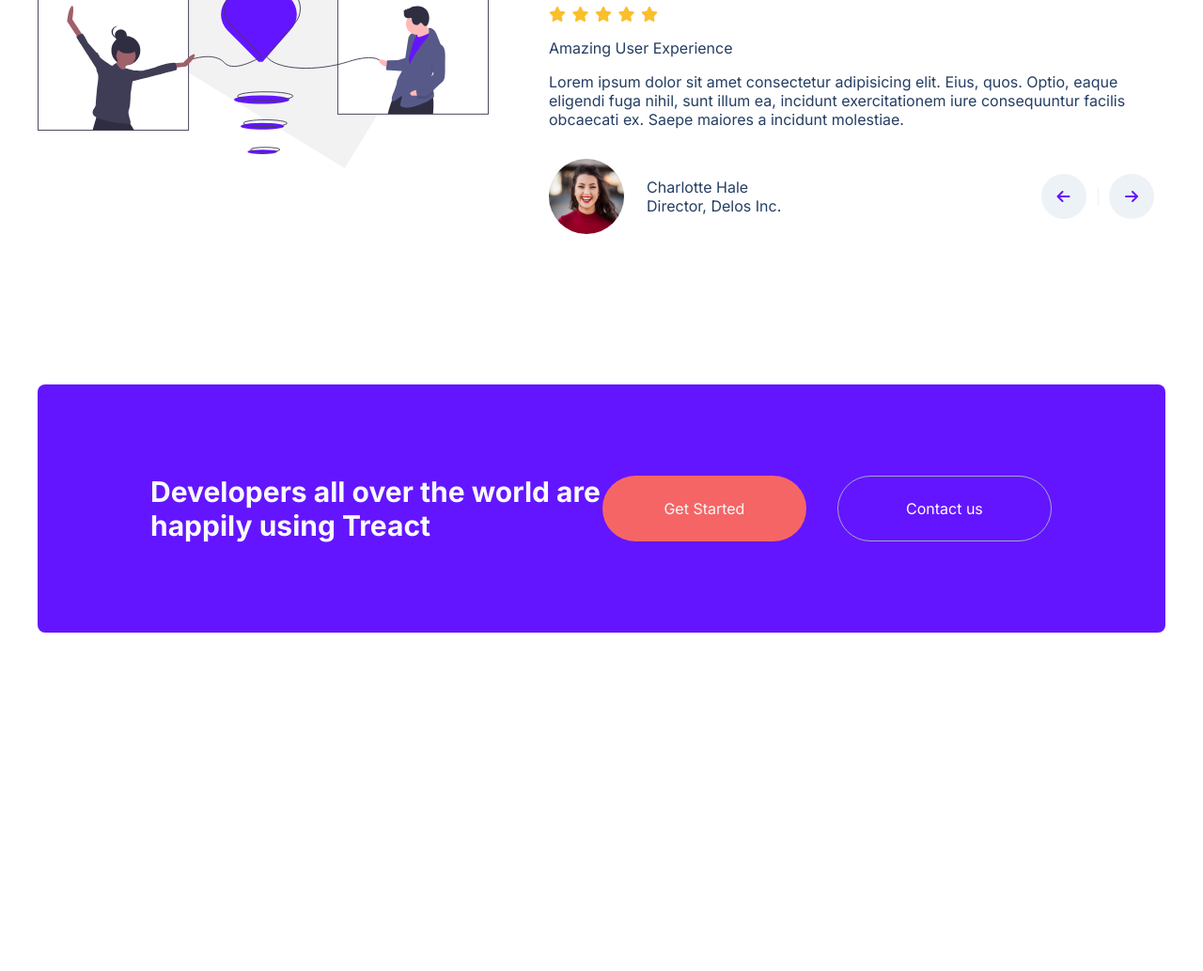
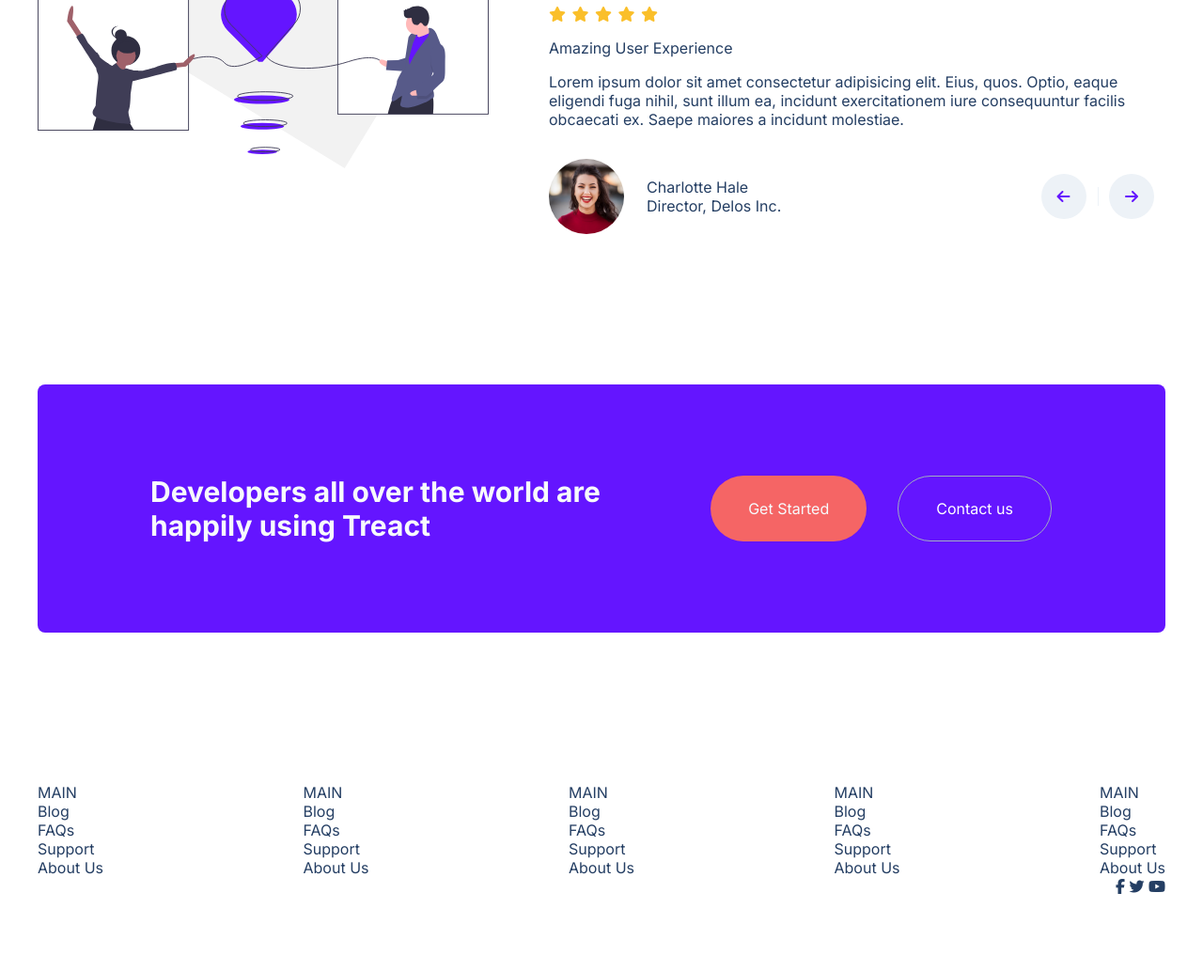
Before and after one commit to moralesboricua/FES-Final, a plain HTML site: page index.html in a window 1280 px wide. Shown: the part 4449-5482 px from the top of the page at 94% size. Before the commit the page ends 5202 px from the top, so only its background shows below. Drawn offline with Linux system fonts and the light colour scheme.

Commit message:
working on footer

```diff
--- a/index.html
+++ b/index.html
@@ -391,4 +391,81 @@
         </div>
     </section>
   </body>
+
+  <footer>
+    <div class="container">
+        <div class="row">
+            <div class="footer__container">
+                <div class="footer__row">
+                    <div class="footer__top">
+                        <div class="footer__links">
+                                <div class="footer__link--category">
+                                    MAIN
+                                </div>
+                                    <div class="footer__link--reference">
+                                        <div class="footer__link">Blog</div>
+                                        <div class="footer__link">FAQs</div>
+                                        <div class="footer__link">Support</div>
+                                        <div class="footer__link">About Us</div>
+                                    </div>
+                        </div>
+                        <div class="footer__links">
+                                <div class="footer__link--category">
+                                    MAIN
+                                </div>
+                                    <div class="footer__link--reference">
+                                        <div class="footer__link">Blog</div>
+                                        <div class="footer__link">FAQs</div>
+                                        <div class="footer__link">Support</div>
+                                        <div class="footer__link">About Us</div>
+                                    </div>
+                        </div>
+                        <div class="footer__links">
+                                <div class="footer__link--category">
+                                    MAIN
+                                </div>
+                                    <div class="footer__link--reference">
+                                        <div class="footer__link">Blog</div>
+                                        <div class="footer__link">FAQs</div>
+                                        <div class="footer__link">Support</div>
+                                        <div class="footer__link">About Us</div>
+                                    </div>
+                        </div>
+                        <div class="footer__links">
+                                <div class="footer__link--category">
+                                    MAIN
+                                </div>
+                                    <div class="footer__link--reference">
+                                        <div class="footer__link">Blog</div>
+                                        <div class="footer__link">FAQs</div>
+                                        <div class="footer__link">Support</div>
+                                        <div class="footer__link">About Us</div>
+                                    </div>
+                        </div>
+                        <div class="footer__links">
+                                <div class="footer__link--category">
+                                    MAIN
+                                </div>
+                                    <div class="footer__link--reference">
+                                        <div class="footer__link">Blog</div>
+                                        <div class="footer__link">FAQs</div>
+                                        <div class="footer__link">Support</div>
+                                        <div class="footer__link">About Us</div>
+                                    </div>
+                        </div>
+                    </div>
+                        <div class="footer__bottom">
+                            <div class="footer__logo"></div>
+                            <div class="footer_copyright"></div>
+                            <div class="footer__socials">
+                                <i class="fa-brands fa-facebook-f"></i>
+                                <i class="fa-brands fa-twitter"></i>
+                                <i class="fa-brands fa-youtube"></i>
+                            </div>
+                        </div>
+                </div>
+            </div>
+        </div>
+    </div>
+  </footer>
 </html>
--- a/styles.css
+++ b/styles.css
@@ -23,8 +23,6 @@ img {
 button {
     background-color: #6415ff;
     color: white;
-    /* border: none; */
-    /* padding: 12px 24px; */
     font-size: 16px;
     cursor: pointer;
 
@@ -97,7 +95,6 @@ nav {
 
 .logo__container {
  display: flex;
- /* justify-content: space-between; */
  align-items: center;
  margin-left: 24px;
 }
@@ -215,12 +212,6 @@ header {
     color: #a0aec0;
 }
 
-/* headers__customers {
-     padding:12px 48px;
-} */
-
-
-
 /*
 
 FEATURES
@@ -304,7 +295,6 @@ QUALITY
 
 .quality__description {
     width: 50%;
-    /* height: 100%; */
     display: flex;
     flex-direction: column;
     margin-right: 64px;
@@ -431,7 +421,6 @@ VALUES
 
 .values__list {
     display: flex;
-    /* justify-content: space-between; */
     align-content: center;
 
 }
@@ -439,7 +428,6 @@ VALUES
 .values__list--description {
     max-width: 250px;
     margin-top: 16px;
-    /* color: #718096; */
     color: #7c8ba1;
 }
 
@@ -513,9 +501,6 @@ PRICING
     display: flex;
     flex-direction: column;
     align-items: center;
-    /* padding-left: 32px;
-    padding-right: 32px; */
-    /* padding: 8px 32px 0 32px; */
     margin: 64px 32px 0 0;
     border-radius: 10px;
     background-color: rgb(255 255 255);
@@ -754,20 +739,14 @@ START
     color: #f7fafc;
     background: #f56565;
     border: none;
-    padding: 16px 32px;
     margin-right: 32px;
-    width: 100%;
     transition: all 300ms ease;
 }
 
 .start__btn:nth-child(2) {
-    /* border: none;
-    padding: 16px 32px;  */
-    width: 100%;
     background: rgb(100, 21, 255);
     border: 1px solid rgb(160, 174, 192);
     transition: all 300ms ease;
-    margin: 1px;
 }
 
 .start__para {
@@ -778,7 +757,6 @@ START
 .start__buttons {
     display: flex;
     justify-content: flex-end;
-    width: 50%;
 }
 
 .start__btn {
@@ -793,3 +771,26 @@ START
     font-size: 30px;
     font-weight: 700;
 }
+
+/*
+
+FOOTER
+
+*/
+
+.footer__row {
+    display: flex;
+    flex-direction: column;
+}
+
+.footer__top {
+    display: flex;
+    align-items: center;
+    justify-content: space-between;
+}
+
+.footer__bottom {
+    display: flex;
+    align-items: center;
+    justify-content: space-between;
+}
```
